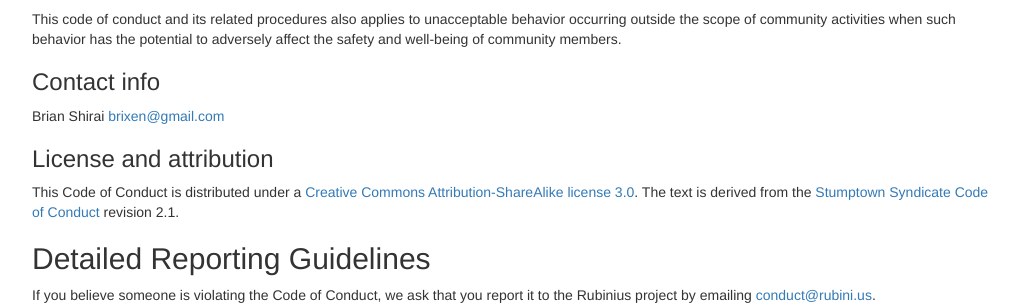
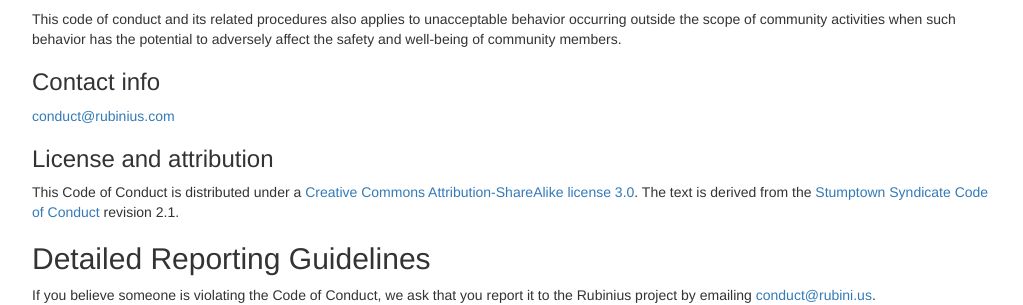
Before and after one commit to rubinius/rubinius-website-archive, a Jekyll site: the page built from code-of-conduct.html, in a window 1280 px wide and 900 px high, scrolled down 1397 px. Shown: the part 152-457 px from the top of the window, without its empty margins (123-1146 px from the left). Built offline with Jekyll 4.4.1, drawn with Linux system fonts in a browser that asks for light colours; nearby versions of some CDN libraries; Markdown is read by kramdown in place of the engine named in the settings.

Commit message:
Update Code of Conduct email address

```diff
--- a/_includes/code-of-conduct.html
+++ b/_includes/code-of-conduct.html
@@ -76,7 +76,7 @@
 
 <h3>Contact info</h3>
 
-<p>Brian Shirai <a href="mailto:brixen@gmail.com">brixen@gmail.com</a>
+<p><a href="mailto:conduct@rubinius.com">conduct@rubinius.com</a></p>
 
 <h3>License and attribution</h3>
 
```
